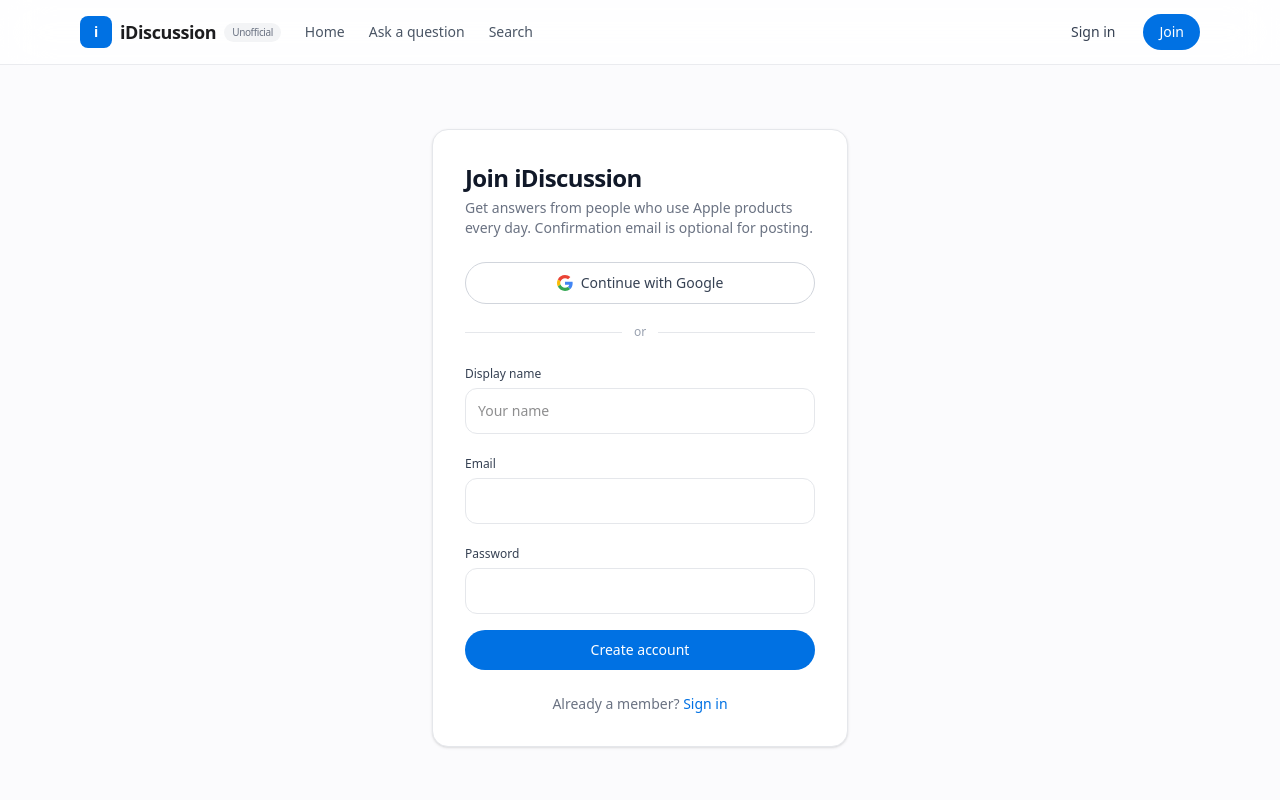
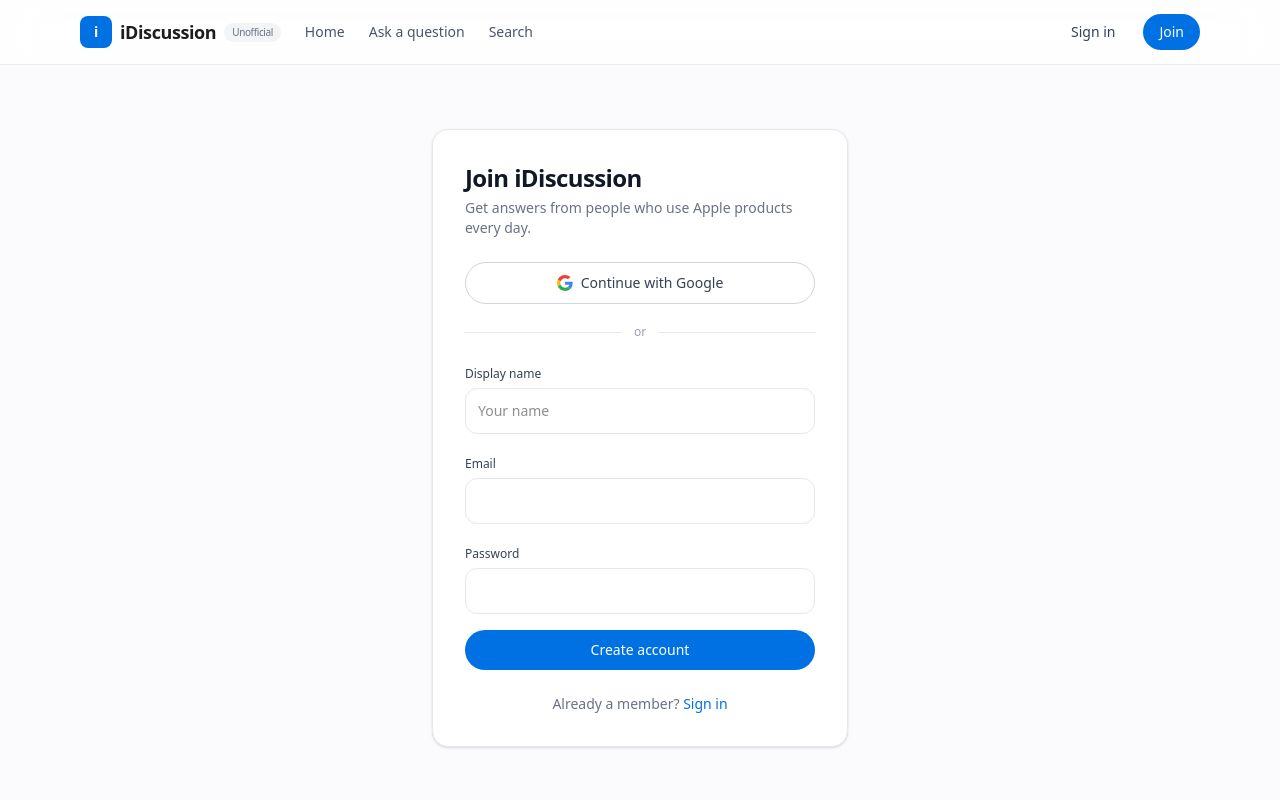
Before and after one commit to ali-javed/askapple-forum, a Next.js app: page /signup in a window 1280 px wide. Shown: the top 800 px of the page. Built offline with nearby package versions, Linux system fonts and the light colour scheme; no server answers.

Commit message:
Remove confirmation copy since email confirmation is off

```diff
--- a/src/components/AuthForm.tsx
+++ b/src/components/AuthForm.tsx
@@ -148,7 +148,7 @@ export default function AuthForm({
       </h1>
       <p className="mt-1 text-sm text-gray-500 dark:text-neutral-400">
         {isSignUp
-          ? "Get answers from people who use Apple products every day. Confirmation email is optional for posting."
+          ? "Get answers from people who use Apple products every day."
           : "Sign in to ask questions, answer, and vote."}
       </p>
 
```
